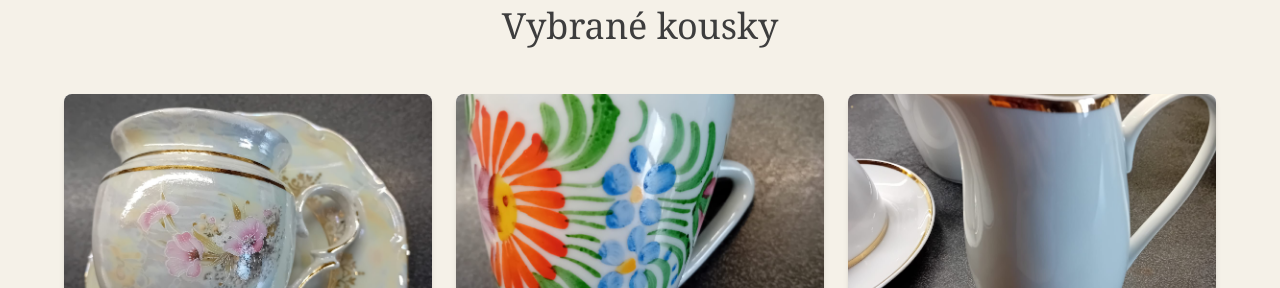
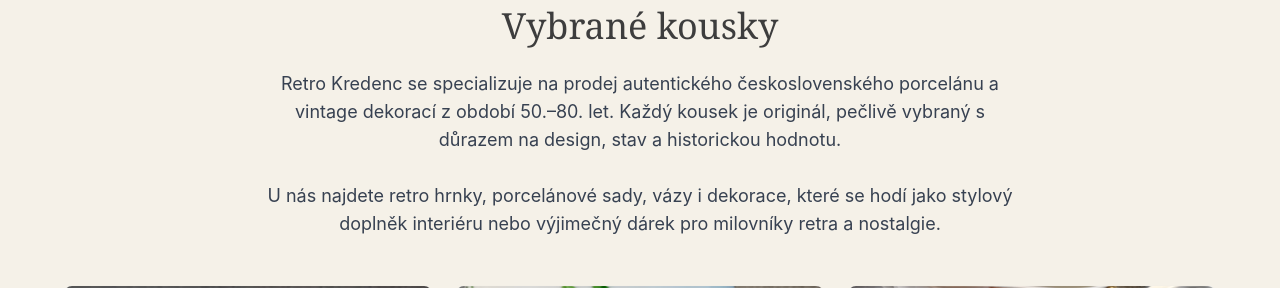
Before and after one commit to alesm10/retrokredenc-shop, a Next.js app: page / in a window 1280 px wide. Shown: the part 498-786 px from the top of the page. Built offline with nearby package versions, Linux system fonts and the light colour scheme; no server answers.

Commit message:
Přidán text pod nadpis Vybrané kousky

```diff
--- a/src/app/page.tsx
+++ b/src/app/page.tsx
@@ -42,9 +42,14 @@
       {/* Featured Products */}
       <section className="py-16 px-4">
         <div className="max-w-6xl mx-auto">
-          <h2 className="text-3xl md:text-4xl font-serif text-center mb-12">
+          <h2 className="text-3xl md:text-4xl font-serif text-center mb-6">
             Vybrané kousky
           </h2>
+          <p className="text-base md:text-lg text-gray-700 text-center mb-12 max-w-3xl mx-auto leading-relaxed">
+            Retro Kredenc se specializuje na prodej autentického československého porcelánu a vintage dekorací z období 50.–80. let. Každý kousek je originál, pečlivě vybraný s důrazem na design, stav a historickou hodnotu.
+            <br /><br />
+            U nás najdete retro hrnky, porcelánové sady, vázy i dekorace, které se hodí jako stylový doplněk interiéru nebo výjimečný dárek pro milovníky retra a nostalgie.
+          </p>
           <ProductGrid products={featuredProducts} />
           <div className="text-center mt-12">
             <Link href="/produkty" className="btn-primary text-lg">
```
